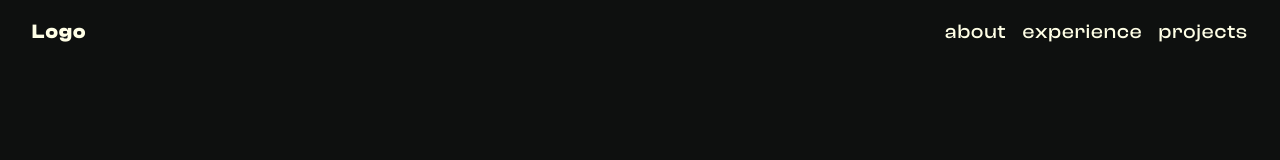
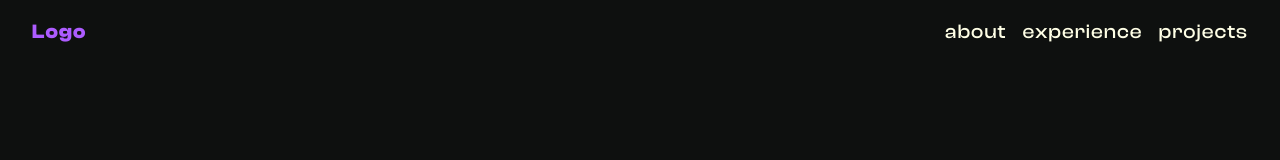
Before and after one commit to michaelcanonizado/michaelcanonizado, a Next.js app: page / in a window 1280 px wide. Shown: the top 160 px of the page. Built offline with nearby package versions, Linux system fonts and the light colour scheme.

Commit message:
feat: give <NavigationBar/> logo the rband color

```diff
--- a/src/components/sections/navigation-bar.tsx
+++ b/src/components/sections/navigation-bar.tsx
@@ -68,7 +68,9 @@ const NavigationBar = ({ className }: ComponentBaseProps) => {
         )}
       >
         <div className=''>
-          <TextBody className='font-display font-bold'>Logo</TextBody>
+          <TextBody className='font-display font-bold text-brand'>
+            Logo
+          </TextBody>
         </div>
         <div className='flex flex-row gap-md'>
           <Link className=''>about</Link>
```
